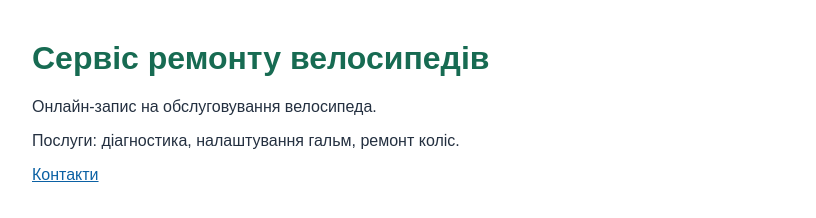
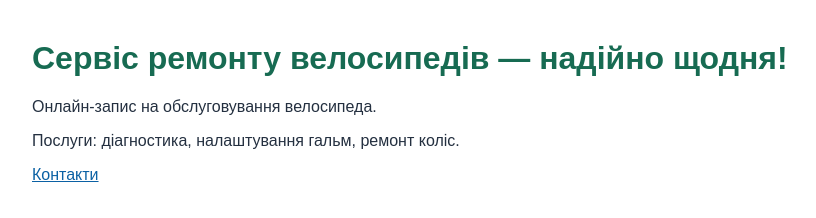
Before and after one commit to lera1764/bike-service-git, a plain HTML site: page index.html in a window 1280 px wide. Shown: the whole page, without its empty margins (228-1044 px from the left). Drawn offline with Linux system fonts and the light colour scheme.

Commit message:
Update main page slogan

```diff
--- a/index.html
+++ b/index.html
@@ -7,7 +7,7 @@
     <link rel="stylesheet" href="styles.css">
 </head>
 <body>
-    <h1>Сервіс ремонту велосипедів</h1>
+    <h1>Сервіс ремонту велосипедів — надійно щодня!</h1>
     <p>Онлайн-запис на обслуговування велосипеда.</p>
     <p>Послуги: діагностика, налаштування гальм, ремонт коліс.</p>
     <p><a href="contacts.html">Контакти</a></p>
```
